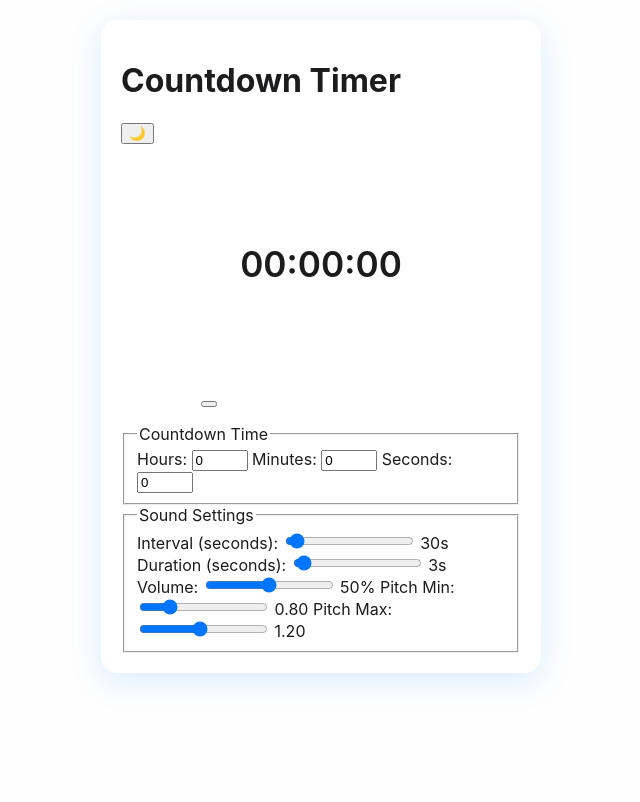
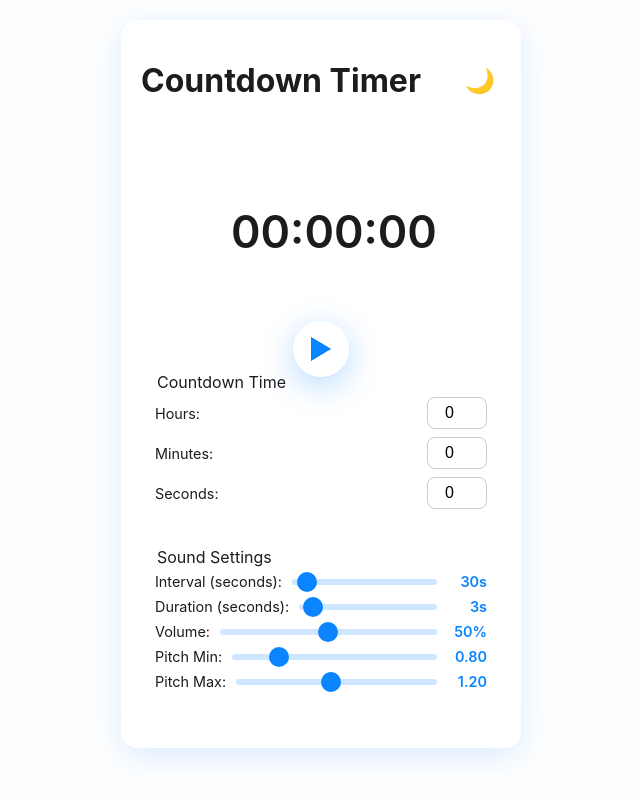
Before and after one commit to Thilac13/disruptor, a plain HTML site: page Beta_1.0.2/index.html in a window 1280 px wide. Shown: the whole page, without its empty margins (319-959 px from the left). Drawn offline with Linux system fonts and the light colour scheme.

Commit message:
Update styles.css

```diff
--- a/Beta_1.0.2/styles.css
+++ b/Beta_1.0.2/styles.css
@@ -1,5 +1,5 @@
 :root {
-  --accent-color: #0a84ff;
+  --accent-color: #0a84ff; /* iOS blue accent */
   --background-light: #fefefe;
   --background-dark: #1c1c1e;
   --text-light: #1c1c1e;
@@ -8,9 +8,14 @@
   --glass-bg-dark: rgba(28, 28, 30, 0.6);
 }
 
+* {
+  box-sizing: border-box;
+}
+
 body {
   margin: 0;
-  font-family: -apple-system, BlinkMacSystemFont, sans-serif;
+  font-family: -apple-system, BlinkMacSystemFont, "Segoe UI", Roboto, Oxygen,
+    Ubuntu, Cantarell, "Open Sans", "Helvetica Neue", sans-serif;
   background-color: var(--background-light);
   color: var(--text-light);
   display: flex;
@@ -46,11 +51,7 @@ body {
   position: relative;
   width: 240px;
   height: 240px;
-  margin: 0 auto 40px;
-}
-
-.controls {
-  padding-top: 10px:
+  margin: 0 auto 20px;
 }
 
 .progress-ring {
@@ -82,4 +83,193 @@ body {
   color: var(--text-dark);
 }
 
-/* other unchanged styles (buttons, sliders, fields...) remain as before */
+header {
+  display: flex;
+  justify-content: space-between;
+  align-items: center;
+  margin-bottom: 20px;
+}
+
+.mode-toggle {
+  font-size: 24px;
+  background: none;
+  border: none;
+  cursor: pointer;
+  color: var(--accent-color);
+  transition: color 0.3s ease;
+  user-select: none;
+}
+
+.timer-wrapper {
+  position: relative;
+  width: 180px;
+  height: 180px;
+  margin: 0 auto 40px;
+}
+
+.controls {
+  padding-top: 10px;
+}
+
+.progress-ring {
+  transform: rotate(-90deg);
+}
+
+.circle-bg {
+  transition: stroke 0.3s ease;
+}
+
+.circle-progress {
+  transition: stroke-dashoffset 1s linear, stroke 0.3s ease;
+}
+
+.time-display {
+  position: absolute;
+  top: 50%;
+  left: 50%;
+  transform: translate(-50%, -50%);
+  font-weight: 600;
+  font-size: 2.8rem;
+  user-select: none;
+  color: var(--text-light);
+  transition: color 0.3s ease;
+  width: 100%;
+  text-align: center;
+}
+
+.dark-mode .time-display {
+  color: var(--text-dark);
+}
+
+.play-pause {
+  position: absolute;
+  bottom: -55px;
+  left: 50%;
+  transform: translateX(-50%);
+  width: 56px;
+  height: 56px;
+  border-radius: 50%;
+  border: none;
+  background: var(--glass-bg-light);
+  box-shadow: 0 8px 32px rgba(10, 132, 255, 0.3);
+  cursor: pointer;
+  transition: background 0.3s ease;
+  display: flex;
+  justify-content: center;
+  align-items: center;
+}
+
+.dark-mode .play-pause {
+  background: var(--glass-bg-dark);
+  box-shadow: 0 8px 32px rgba(10, 132, 255, 0.5);
+}
+
+.play-icon,
+.pause-icon {
+  width: 24px;
+  height: 24px;
+  fill: var(--accent-color);
+  color: var(--accent-color);
+  user-select: none;
+}
+
+.play-icon {
+  clip-path: polygon(0 0, 100% 50%, 0 100%);
+  background-color: var(--accent-color);
+  width: 0;
+  height: 0;
+  border-style: solid;
+  border-width: 12px 0 12px 20px;
+  border-color: transparent transparent transparent var(--accent-color);
+}
+
+.pause-icon {
+  display: flex;
+  justify-content: space-between;
+  width: 18px;
+}
+
+.pause-icon > div {
+  background-color: var(--accent-color);
+  width: 6px;
+  height: 24px;
+  border-radius: 2px;
+}
+
+.controls {
+  margin-top: 10px;
+}
+
+fieldset {
+  border: none;
+  margin-bottom: 20px;
+}
+
+label {
+  display: flex;
+  justify-content: space-between;
+  align-items: center;
+  margin-bottom: 8px;
+  font-size: 0.9rem;
+}
+
+input[type="number"] {
+  width: 60px;
+  padding: 6px 8px;
+  border-radius: 8px;
+  border: 1px solid #ccc;
+  font-size: 1rem;
+  text-align: center;
+  transition: border-color 0.3s ease;
+}
+
+input[type="number"]:focus {
+  border-color: var(--accent-color);
+  outline: none;
+}
+
+input[type="range"] {
+  flex: 1;
+  margin: 0 10px;
+  -webkit-appearance: none;
+  height: 6px;
+  border-radius: 6px;
+  background: rgba(10, 132, 255, 0.2);
+  cursor: pointer;
+  transition: background 0.3s ease;
+}
+
+input[type="range"]:focus {
+  outline: none;
+  background: rgba(10, 132, 255, 0.4);
+}
+
+input[type="range"]::-webkit-slider-thumb {
+  -webkit-appearance: none;
+  appearance: none;
+  width: 20px;
+  height: 20px;
+  background: var(--accent-color);
+  border-radius: 50%;
+  cursor: pointer;
+  border: none;
+  transition: background 0.3s ease;
+}
+
+input[type="range"]::-moz-range-thumb {
+  width: 20px;
+  height: 20px;
+  background: var(--accent-color);
+  border-radius: 50%;
+  cursor: pointer;
+  border: none;
+  transition: background 0.3s ease;
+}
+
+span {
+  min-width: 40px;
+  text-align: right;
+  font-weight: 600;
+  color: var(--accent-color);
+  user-select: none;
+}
```
